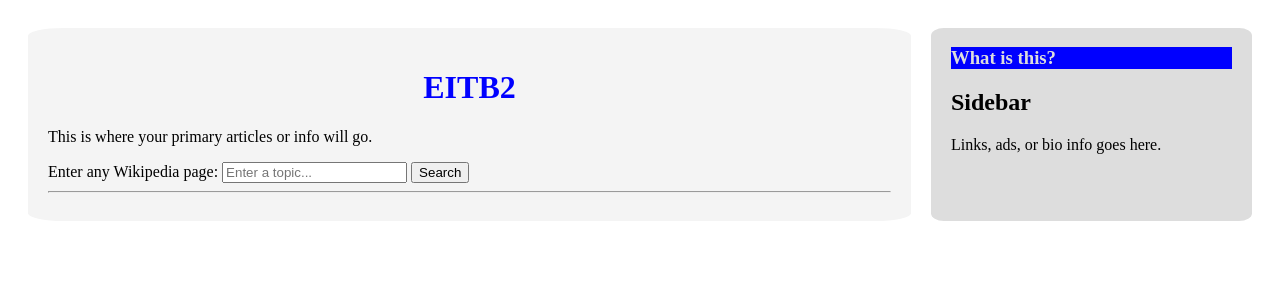
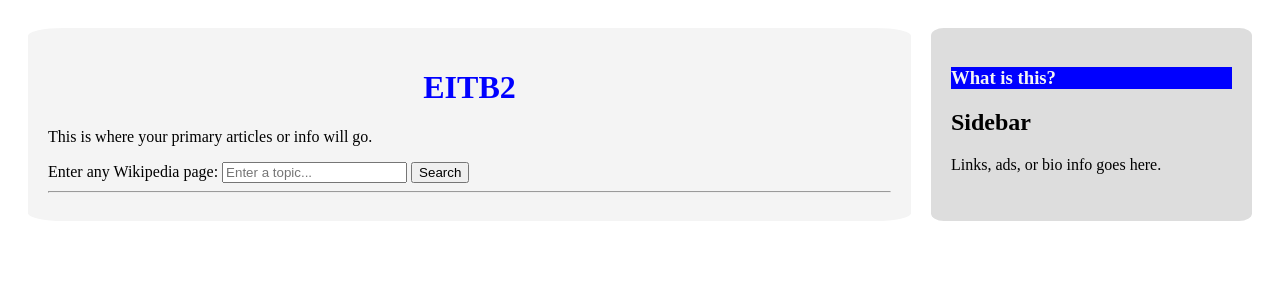
Before and after one commit to bobBillyus/EITB2, a Flask app: page / in a window 1280 px wide. Shown: the top 300 px of the page. Run offline with Flask 3, Linux system fonts and the light colour scheme; parts of the project's set-up code (start-up, migrations or seed data) failed here and were passed over.

Commit message:
titlebar changes 2

```diff
--- a/static/css/style.css
+++ b/static/css/style.css
@@ -17,12 +17,12 @@ h1 {
 }
 
 .sidebar {
-  flex: 1; /* Takes up 25% of the width */
+    padding-top: 0%;
+    flex: 1;
     background-color: #ddd;
     padding: 20px;
     min-width: 200px;
     border-radius: 4%;
-  padding-top: 0;
 }
 
 /* Responsive Design: Stack them on mobile */
@@ -36,5 +36,5 @@ h1 {
     margin-top: 0;
     background-color: blue;
     min-width: 200px;
-    color:#ddd;
+    color:#f4f4f4;
 }
```
Lines whose indentation alone changed are shown as unchanged.
